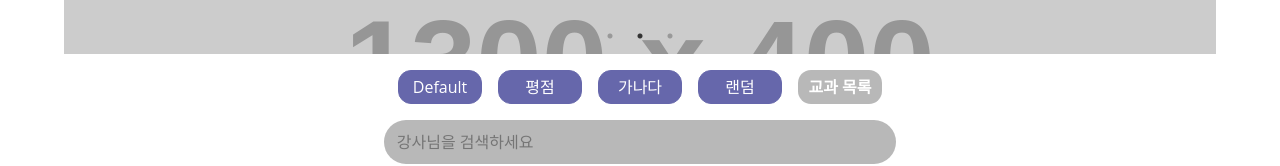
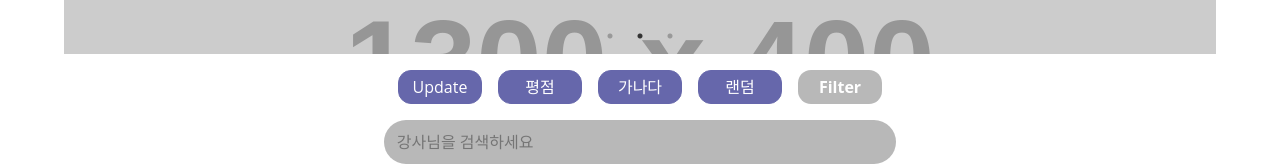
Before and after one commit to codestates-seb/seb42_main_027, a React (Create React App) app in the folder client/: page / in a window 1280 px wide. Shown: the part 180-346 px from the top of the page. Built offline with nearby package versions, Linux system fonts and the light colour scheme.

Commit message:
Feat: 페이지네이션 props 추가 + 필요없는 부분 정리

```diff
--- a/client/src/components/Review/Filter.tsx
+++ b/client/src/components/Review/Filter.tsx
@@ -5,15 +5,12 @@ import styled from 'styled-components';
 import { FlexContainer } from 'pages/Review/ReviewPage';
 
 type Props = {
-  subject: string;
   buttonOpen: boolean;
   setButtonOpen: React.Dispatch<React.SetStateAction<boolean>>;
-  setSubject: React.Dispatch<React.SetStateAction<string>>;
 };
 
-function Filter({ subject, setSubject, buttonOpen, setButtonOpen }: Props) {
+function Filter({ buttonOpen, setButtonOpen }: Props) {
   const subjectHandler = () => {
-    if (buttonOpen) setSubject('교과 목록');
     setButtonOpen(!buttonOpen);
   };
 
@@ -21,7 +18,7 @@ function Filter({ subject, setSubject, buttonOpen, setButtonOpen }: Props) {
     <FlexContainer gap="0.3rem">
       <GlobalStyle />
       <SubjectSelectButton isOpen={buttonOpen} onClick={subjectHandler}>
-        {subject}
+        Filter
       </SubjectSelectButton>
     </FlexContainer>
   );
--- a/client/src/components/Review/Pagenation.tsx
+++ b/client/src/components/Review/Pagenation.tsx
@@ -7,28 +7,53 @@ type Props = {
   size: number; // 전체 강사 수
   currentPage: number; // 현재 페이지
   pageSize: number; // 한 페이지에 뿌릴 강사 수
+  setCurPage: React.Dispatch<React.SetStateAction<number>>;
   // sort:string; // 정렬 형태
   // word:string; // 검색어
 };
 
-function Pagenation({ size, currentPage, pageSize }: Props) {
+function Pagenation({ size, currentPage, pageSize, setCurPage }: Props) {
   const totalPage = Math.ceil(size / pageSize); // 전체 Page 개수
   const pageArr = [];
   for (let i = 1; i <= totalPage; i += 1) pageArr.push(i);
   return (
     <FlexContainer>
       <PagenationContainer>
-        <PageBox first={currentPage === 1}>⬅ prev</PageBox>
+        <PageBox
+          first={currentPage === 1}
+          onClick={() => {
+            if (currentPage > 1) {
+              setCurPage(currentPage - 1);
+            }
+          }}
+        >
+          ⬅ prev
+        </PageBox>
         <PageContainer>
           {pageArr.map((el, index) => {
             return (
-              <PageBox key={index} selected={currentPage === el}>
+              <PageBox
+                key={index}
+                selected={currentPage === el}
+                onClick={() => {
+                  setCurPage(Number(el));
+                }}
+              >
                 {el}
               </PageBox>
             );
           })}
         </PageContainer>
-        <PageBox last={currentPage === totalPage}>next ➡</PageBox>
+        <PageBox
+          last={currentPage === totalPage}
+          onClick={() => {
+            if (currentPage < totalPage) {
+              setCurPage(currentPage + 1);
+            }
+          }}
+        >
+          next ➡
+        </PageBox>
       </PagenationContainer>
     </FlexContainer>
   );
--- a/client/src/components/Review/SortBar.tsx
+++ b/client/src/components/Review/SortBar.tsx
@@ -6,21 +6,13 @@ import Button from 'components/UI/Button';
 import Filter from './Filter';
 
 type Props = {
+  buttonOpen: boolean;
   setSortTag: React.Dispatch<React.SetStateAction<string>>;
-  subject: string;
-  setSubject: React.Dispatch<React.SetStateAction<string>>;
-  buttonOpen: boolean;
   setButtonOpen: React.Dispatch<React.SetStateAction<boolean>>;
 };
 
-function SortBar({
-  setSubject,
-  setSortTag,
-  subject,
-  buttonOpen,
-  setButtonOpen,
-}: Props) {
-  const sortArr: string[] = ['Default', '평점', '가나다', '랜덤'];
+function SortBar({ setSortTag, buttonOpen, setButtonOpen }: Props) {
+  const sortArr: string[] = ['Update', '평점', '가나다', '랜덤'];
 
   const sortTagHandler = (e: any) => {
     setSortTag(e.target.value);
@@ -36,12 +28,7 @@ function SortBar({
           </PButton>
         );
       })}
-      <Filter
-        subject={subject}
-        setSubject={setSubject}
-        buttonOpen={buttonOpen}
-        setButtonOpen={setButtonOpen}
-      />
+      <Filter buttonOpen={buttonOpen} setButtonOpen={setButtonOpen} />
     </FlexContainer>
   );
 }
```
